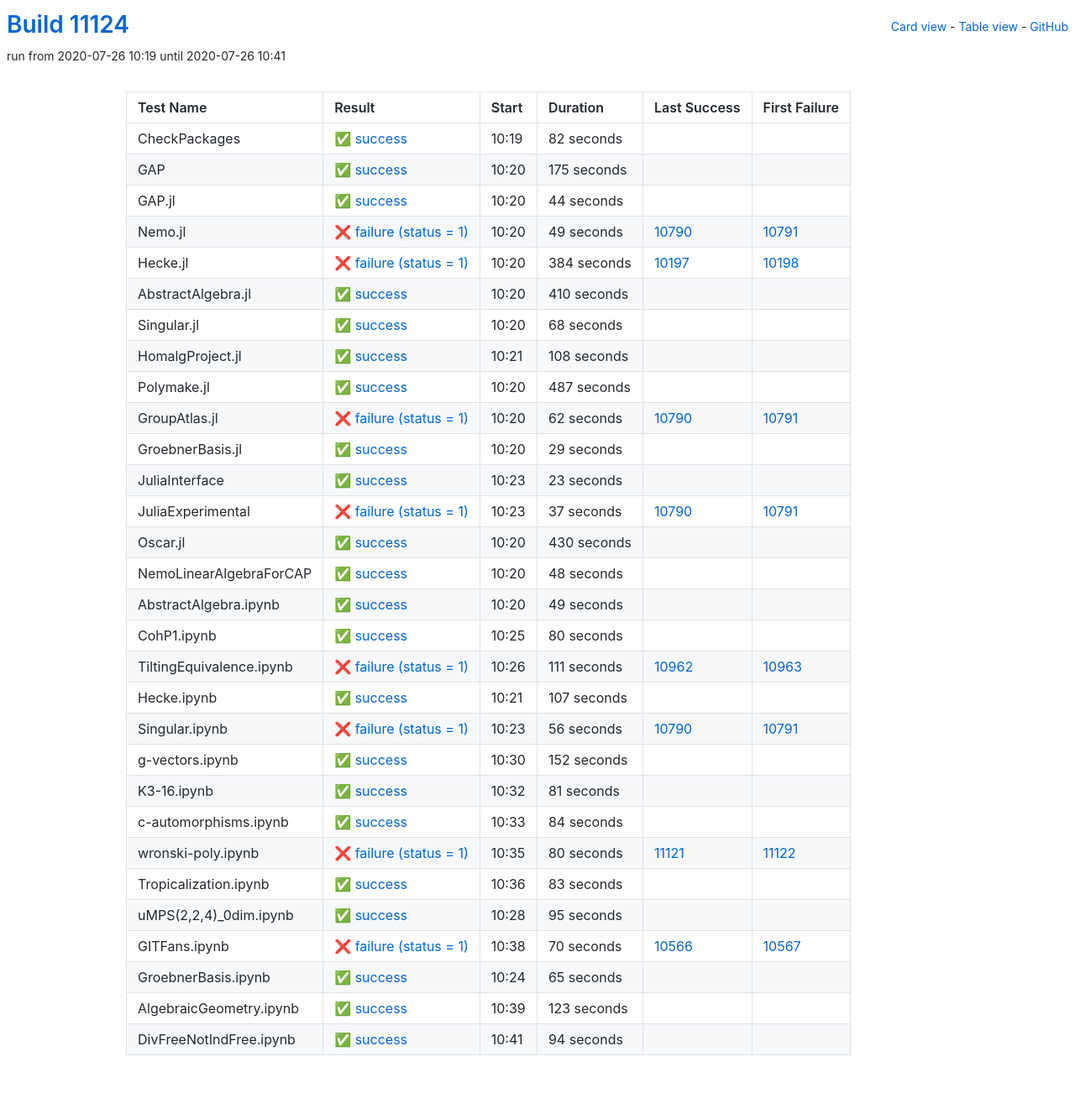
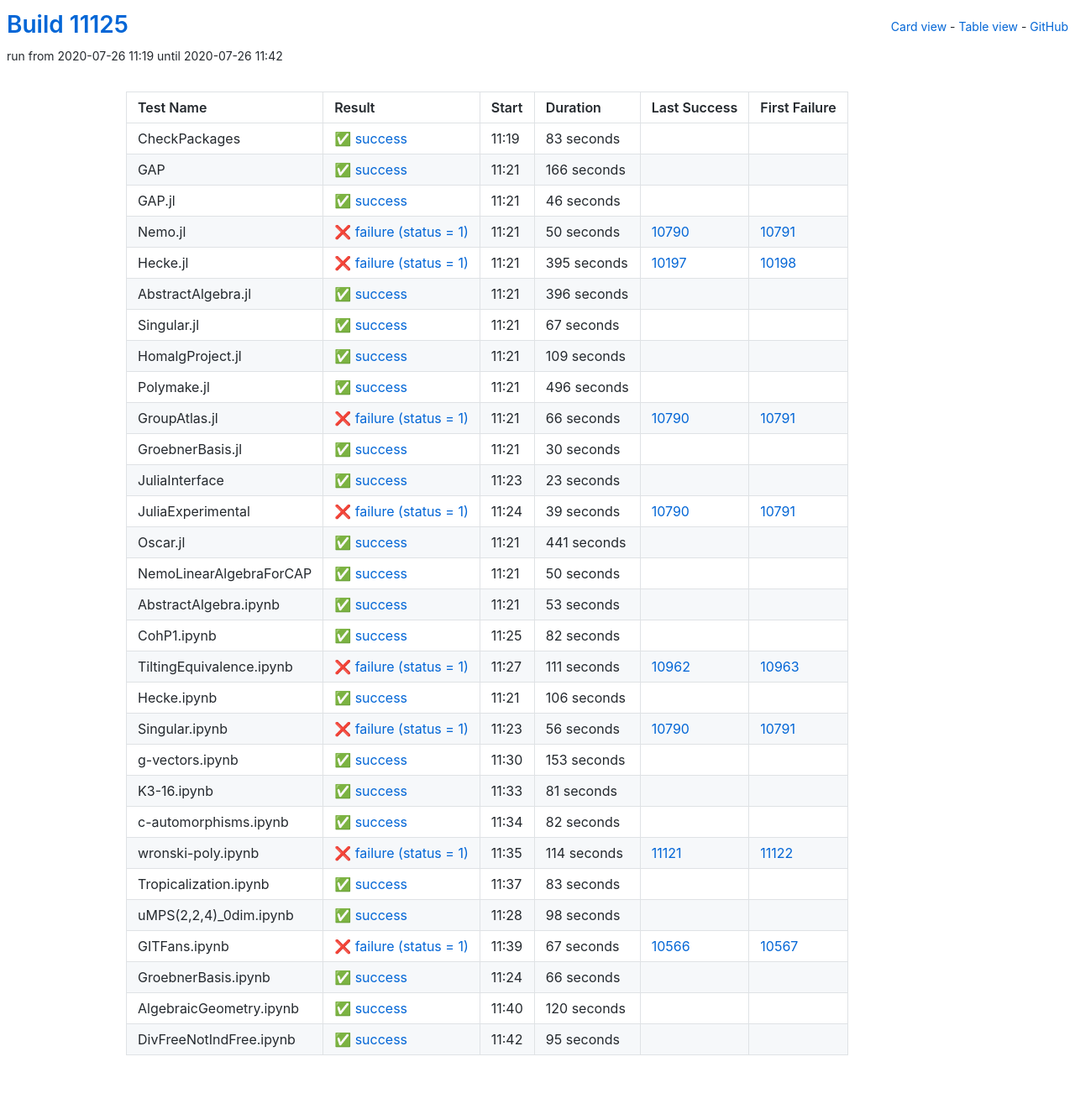
Before and after one commit to oscar-system/oscar-ci-status, a Jekyll site: the page built from table.html, in a window 1280 px wide. Shown: the whole page at 84% size. Built offline with Jekyll 4.4.1, drawn with Linux system fonts in a browser that asks for light colours.

Commit message:
Build #11125

```diff
--- a/_data/ci.yml
+++ b/_data/ci.yml
@@ -1,6 +1,6 @@
 ---
-build: 11124
-build_url: https://oscarci.mathematik.uni-kl.de/job/oscar/11124/
+build: 11125
+build_url: https://oscarci.mathematik.uni-kl.de/job/oscar/11125/
 job: oscar
 organization: oscar-system
 repo: oscar-ci-status
@@ -8,140 +8,140 @@
 tests:
 - name: CheckPackages
   id: checkpackages
-  log: https://oscarci.mathematik.uni-kl.de/job/oscar/11124/artifact/logs/build-11124/CheckPackages.log
-  start: 2020-07-26 10:19
+  log: https://oscarci.mathematik.uni-kl.de/job/oscar/11125/artifact/logs/build-11125/CheckPackages.log
+  start: 2020-07-26 11:19
   success: true
   exitcode: 0
   status: success
-  duration: 82
+  duration: 83
   last_success: false
   last_success_url:
   first_failure: false
   first_failure_url:
 - name: GAP
   id: gap
-  log: https://oscarci.mathematik.uni-kl.de/job/oscar/11124/artifact/logs/build-11124/GAP.log
-  start: 2020-07-26 10:20
+  log: https://oscarci.mathematik.uni-kl.de/job/oscar/11125/artifact/logs/build-11125/GAP.log
+  start: 2020-07-26 11:21
   success: true
   exitcode: 0
   status: success
-  duration: 175
+  duration: 166
   last_success: false
   last_success_url:
   first_failure: false
   first_failure_url:
 - name: GAP.jl
   id: gap-jl
-  log: https://oscarci.mathematik.uni-kl.de/job/oscar/11124/artifact/logs/build-11124/GAP.jl.log
-  start: 2020-07-26 10:20
+  log: https://oscarci.mathematik.uni-kl.de/job/oscar/11125/artifact/logs/build-11125/GAP.jl.log
+  start: 2020-07-26 11:21
   success: true
   exitcode: 0
   status: success
-  duration: 44
+  duration: 46
   last_success: false
   last_success_url:
   first_failure: false
   first_failure_url:
 - name: Nemo.jl
   id: nemo-jl
-  log: https://oscarci.mathematik.uni-kl.de/job/oscar/11124/artifact/logs/build-11124/Nemo.jl.log
-  start: 2020-07-26 10:20
+  log: https://oscarci.mathematik.uni-kl.de/job/oscar/11125/artifact/logs/build-11125/Nemo.jl.log
+  start: 2020-07-26 11:21
   success: false
   exitcode: 1
   status: failure
-  duration: 49
+  duration: 50
   last_success: 10790
   last_success_url: https://oscarci.mathematik.uni-kl.de/job/oscar/10790/
   first_failure: 10791
   first_failure_url: https://oscarci.mathematik.uni-kl.de/job/oscar/10791/
 - name: Hecke.jl
   id: hecke-jl
-  log: https://oscarci.mathematik.uni-kl.de/job/oscar/11124/artifact/logs/build-11124/Hecke.jl.log
-  start: 2020-07-26 10:20
+  log: https://oscarci.mathematik.uni-kl.de/job/oscar/11125/artifact/logs/build-11125/Hecke.jl.log
+  start: 2020-07-26 11:21
   success: false
   exitcode: 1
   status: failure
-  duration: 384
+  duration: 395
   last_success: 10197
   last_success_url: https://oscarci.mathematik.uni-kl.de/job/oscar/10197/
   first_failure: 10198
   first_failure_url: https://oscarci.mathematik.uni-kl.de/job/oscar/10198/
 - name: AbstractAlgebra.jl
   id: abstractalgebra-jl
-  log: https://oscarci.mathematik.uni-kl.de/job/oscar/11124/artifact/logs/build-11124/AbstractAlgebra.jl.log
-  start: 2020-07-26 10:20
+  log: https://oscarci.mathematik.uni-kl.de/job/oscar/11125/artifact/logs/build-11125/AbstractAlgebra.jl.log
+  start: 2020-07-26 11:21
   success: true
   exitcode: 0
   status: success
-  duration: 410
+  duration: 396
   last_success: false
   last_success_url:
   first_failure: false
   first_failure_url:
 - name: Singular.jl
   id: singular-jl
-  log: https://oscarci.mathematik.uni-kl.de/job/oscar/11124/artifact/logs/build-11124/Singular.jl.log
-  start: 2020-07-26 10:20
+  log: https://oscarci.mathematik.uni-kl.de/job/oscar/11125/artifact/logs/build-11125/Singular.jl.log
+  start: 2020-07-26 11:21
   success: true
   exitcode: 0
   status: success
-  duration: 68
+  duration: 67
   last_success: false
   last_success_url:
   first_failure: false
   first_failure_url:
 - name: HomalgProject.jl
   id: homalgproject-jl
-  log: https://oscarci.mathematik.uni-kl.de/job/oscar/11124/artifact/logs/build-11124/HomalgProject.jl.log
-  start: 2020-07-26 10:21
+  log: https://oscarci.mathematik.uni-kl.de/job/oscar/11125/artifact/logs/build-11125/HomalgProject.jl.log
+  start: 2020-07-26 11:21
   success: true
   exitcode: 0
   status: success
-  duration: 108
+  duration: 109
   last_success: false
   last_success_url:
   first_failure: false
   first_failure_url:
 - name: Polymake.jl
   id: polymake-jl
-  log: https://oscarci.mathematik.uni-kl.de/job/oscar/11124/artifact/logs/build-11124/Polymake.jl.log
-  start: 2020-07-26 10:20
+  log: https://oscarci.mathematik.uni-kl.de/job/oscar/11125/artifact/logs/build-11125/Polymake.jl.log
+  start: 2020-07-26 11:21
   success: true
   exitcode: 0
   status: success
-  duration: 487
+  duration: 496
   last_success: false
   last_success_url:
   first_failure: false
   first_failure_url:
 - name: GroupAtlas.jl
   id: groupatlas-jl
-  log: https://oscarci.mathematik.uni-kl.de/job/oscar/11124/artifact/logs/build-11124/GroupAtlas.jl.log
-  start: 2020-07-26 10:20
+  log: https://oscarci.mathematik.uni-kl.de/job/oscar/11125/artifact/logs/build-11125/GroupAtlas.jl.log
+  start: 2020-07-26 11:21
   success: false
   exitcode: 1
   status: failure
-  duration: 62
+  duration: 66
   last_success: 10790
   last_success_url: https://oscarci.mathematik.uni-kl.de/job/oscar/10790/
   first_failure: 10791
   first_failure_url: https://oscarci.mathematik.uni-kl.de/job/oscar/10791/
 - name: GroebnerBasis.jl
   id: groebnerbasis-jl
-  log: https://oscarci.mathematik.uni-kl.de/job/oscar/11124/artifact/logs/build-11124/GroebnerBasis.jl.log
-  start: 2020-07-26 10:20
+  log: https://oscarci.mathematik.uni-kl.de/job/oscar/11125/artifact/logs/build-11125/GroebnerBasis.jl.log
+  start: 2020-07-26 11:21
   success: true
   exitcode: 0
   status: success
-  duration: 29
+  duration: 30
   last_success: false
   last_success_url:
   first_failure: false
   first_failure_url:
 - name: JuliaInterface
   id: juliainterface
-  log: https://oscarci.mathematik.uni-kl.de/job/oscar/11124/artifact/logs/build-11124/JuliaInterface.log
-  start: 2020-07-26 10:23
+  log: https://oscarci.mathematik.uni-kl.de/job/oscar/11125/artifact/logs/build-11125/JuliaInterface.log
+  start: 2020-07-26 11:23
   success: true
   exitcode: 0
   status: success
@@ -152,68 +152,68 @@
   first_failure_url:
 - name: JuliaExperimental
   id: juliaexperimental
-  log: https://oscarci.mathematik.uni-kl.de/job/oscar/11124/artifact/logs/build-11124/JuliaExperimental.log
-  start: 2020-07-26 10:23
+  log: https://oscarci.mathematik.uni-kl.de/job/oscar/11125/artifact/logs/build-11125/JuliaExperimental.log
+  start: 2020-07-26 11:24
   success: false
   exitcode: 1
   status: failure
-  duration: 37
+  duration: 39
   last_success: 10790
   last_success_url: https://oscarci.mathematik.uni-kl.de/job/oscar/10790/
   first_failure: 10791
   first_failure_url: https://oscarci.mathematik.uni-kl.de/job/oscar/10791/
 - name: Oscar.jl
   id: oscar-jl
-  log: https://oscarci.mathematik.uni-kl.de/job/oscar/11124/artifact/logs/build-11124/Oscar.jl.log
-  start: 2020-07-26 10:20
+  log: https://oscarci.mathematik.uni-kl.de/job/oscar/11125/artifact/logs/build-11125/Oscar.jl.log
+  start: 2020-07-26 11:21
   success: true
   exitcode: 0
   status: success
-  duration: 430
+  duration: 441
   last_success: false
   last_success_url:
   first_failure: false
   first_failure_url:
 - name: NemoLinearAlgebraForCAP
   id: nemolinearalgebraforcap
-  log: https://oscarci.mathematik.uni-kl.de/job/oscar/11124/artifact/logs/build-11124/NemoLinearAlgebraForCAP.log
-  start: 2020-07-26 10:20
+  log: https://oscarci.mathematik.uni-kl.de/job/oscar/11125/artifact/logs/build-11125/NemoLinearAlgebraForCAP.log
+  start: 2020-07-26 11:21
   success: true
   exitcode: 0
   status: success
-  duration: 48
+  duration: 50
   last_success: false
   last_success_url:
   first_failure: false
   first_failure_url:
 - name: AbstractAlgebra.ipynb
   id: abstractalgebra-ipynb
-  log: https://oscarci.mathematik.uni-kl.de/job/oscar/11124/artifact/logs/build-11124/AbstractAlgebra.ipynb.log
-  start: 2020-07-26 10:20
+  log: https://oscarci.mathematik.uni-kl.de/job/oscar/11125/artifact/logs/build-11125/AbstractAlgebra.ipynb.log
+  start: 2020-07-26 11:21
   success: true
   exitcode: 0
   status: success
-  duration: 49
+  duration: 53
   last_success: false
   last_success_url:
   first_failure: false
   first_failure_url:
 - name: CohP1.ipynb
   id: cohp1-ipynb
-  log: https://oscarci.mathematik.uni-kl.de/job/oscar/11124/artifact/logs/build-11124/CohP1.ipynb.log
-  start: 2020-07-26 10:25
+  log: https://oscarci.mathematik.uni-kl.de/job/oscar/11125/artifact/logs/build-11125/CohP1.ipynb.log
+  start: 2020-07-26 11:25
   success: true
   exitcode: 0
   status: success
-  duration: 80
+  duration: 82
   last_success: false
   last_success_url:
   first_failure: false
   first_failure_url:
 - name: TiltingEquivalence.ipynb
   id: tiltingequivalence-ipynb
-  log: https://oscarci.mathematik.uni-kl.de/job/oscar/11124/artifact/logs/build-11124/TiltingEquivalence.ipynb.log
-  start: 2020-07-26 10:26
+  log: https://oscarci.mathematik.uni-kl.de/job/oscar/11125/artifact/logs/build-11125/TiltingEquivalence.ipynb.log
+  start: 2020-07-26 11:27
   success: false
   exitcode: 1
   status: failure
@@ -224,20 +224,20 @@
   first_failure_url: https://oscarci.mathematik.uni-kl.de/job/oscar/10963/
 - name: Hecke.ipynb
   id: hecke-ipynb
-  log: https://oscarci.mathematik.uni-kl.de/job/oscar/11124/artifact/logs/build-11124/Hecke.ipynb.log
-  start: 2020-07-26 10:21
+  log: https://oscarci.mathematik.uni-kl.de/job/oscar/11125/artifact/logs/build-11125/Hecke.ipynb.log
+  start: 2020-07-26 11:21
   success: true
   exitcode: 0
   status: success
-  duration: 107
+  duration: 106
   last_success: false
   last_success_url:
   first_failure: false
   first_failure_url:
 - name: Singular.ipynb
   id: singular-ipynb
-  log: https://oscarci.mathematik.uni-kl.de/job/oscar/11124/artifact/logs/build-11124/Singular.ipynb.log
-  start: 2020-07-26 10:23
+  log: https://oscarci.mathematik.uni-kl.de/job/oscar/11125/artifact/logs/build-11125/Singular.ipynb.log
+  start: 2020-07-26 11:23
   success: false
   exitcode: 1
   status: failure
@@ -248,20 +248,20 @@
   first_failure_url: https://oscarci.mathematik.uni-kl.de/job/oscar/10791/
 - name: g-vectors.ipynb
   id: g-vectors-ipynb
-  log: https://oscarci.mathematik.uni-kl.de/job/oscar/11124/artifact/logs/build-11124/g-vectors.ipynb.log
-  start: 2020-07-26 10:30
+  log: https://oscarci.mathematik.uni-kl.de/job/oscar/11125/artifact/logs/build-11125/g-vectors.ipynb.log
+  start: 2020-07-26 11:30
   success: true
   exitcode: 0
   status: success
-  duration: 152
+  duration: 153
   last_success: false
   last_success_url:
   first_failure: false
   first_failure_url:
 - name: K3-16.ipynb
   id: k3-16-ipynb
-  log: https://oscarci.mathematik.uni-kl.de/job/oscar/11124/artifact/logs/build-11124/K3-16.ipynb.log
-  start: 2020-07-26 10:32
+  log: https://oscarci.mathematik.uni-kl.de/job/oscar/11125/artifact/logs/build-11125/K3-16.ipynb.log
+  start: 2020-07-26 11:33
   success: true
   exitcode: 0
   status: success
@@ -272,32 +272,32 @@
   first_failure_url:
 - name: c-automorphisms.ipynb
   id: c-automorphisms-ipynb
-  log: https://oscarci.mathematik.uni-kl.de/job/oscar/11124/artifact/logs/build-11124/c-automorphisms.ipynb.log
-  start: 2020-07-26 10:33
+  log: https://oscarci.mathematik.uni-kl.de/job/oscar/11125/artifact/logs/build-11125/c-automorphisms.ipynb.log
+  start: 2020-07-26 11:34
   success: true
   exitcode: 0
   status: success
-  duration: 84
+  duration: 82
   last_success: false
   last_success_url:
   first_failure: false
   first_failure_url:
 - name: wronski-poly.ipynb
   id: wronski-poly-ipynb
-  log: https://oscarci.mathematik.uni-kl.de/job/oscar/11124/artifact/logs/build-11124/wronski-poly.ipynb.log
-  start: 2020-07-26 10:35
+  log: https://oscarci.mathematik.uni-kl.de/job/oscar/11125/artifact/logs/build-11125/wronski-poly.ipynb.log
+  start: 2020-07-26 11:35
   success: false
   exitcode: 1
   status: failure
-  duration: 80
+  duration: 114
   last_success: 11121
   last_success_url: https://oscarci.mathematik.uni-kl.de/job/oscar/11121/
   first_failure: 11122
   first_failure_url: https://oscarci.mathematik.uni-kl.de/job/oscar/11122/
 - name: Tropicalization.ipynb
   id: tropicalization-ipynb
-  log: https://oscarci.mathematik.uni-kl.de/job/oscar/11124/artifact/logs/build-11124/Tropicalization.ipynb.log
-  start: 2020-07-26 10:36
+  log: https://oscarci.mathematik.uni-kl.de/job/oscar/11125/artifact/logs/build-11125/Tropicalization.ipynb.log
+  start: 2020-07-26 11:37
   success: true
   exitcode: 0
   status: success
@@ -308,8 +308,56 @@
   first_failure_url:
 - name: uMPS(2,2,4)_0dim.ipynb
   id: umps-2-2-4-0dim-ipynb
-  log: https://oscarci.mathematik.uni-kl.de/job/oscar/11124/artifact/logs/build-11124/uMPS-2-2-4-_0dim.ipynb.log
-  start: 2020-07-26 10:28
+  log: https://oscarci.mathematik.uni-kl.de/job/oscar/11125/artifact/logs/build-11125/uMPS-2-2-4-_0dim.ipynb.log
+  start: 2020-07-26 11:28
+  success: true
+  exitcode: 0
+  status: success
+  duration: 98
+  last_success: false
+  last_success_url:
+  first_failure: false
+  first_failure_url:
+- name: GITFans.ipynb
+  id: gitfans-ipynb
+  log: https://oscarci.mathematik.uni-kl.de/job/oscar/11125/artifact/logs/build-11125/GITFans.ipynb.log
+  start: 2020-07-26 11:39
+  success: false
+  exitcode: 1
+  status: failure
+  duration: 67
+  last_success: 10566
+  last_success_url: https://oscarci.mathematik.uni-kl.de/job/oscar/10566/
+  first_failure: 10567
+  first_failure_url: https://oscarci.mathematik.uni-kl.de/job/oscar/10567/
+- name: GroebnerBasis.ipynb
+  id: groebnerbasis-ipynb
+  log: https://oscarci.mathematik.uni-kl.de/job/oscar/11125/artifact/logs/build-11125/GroebnerBasis.ipynb.log
+  start: 2020-07-26 11:24
+  success: true
+  exitcode: 0
+  status: success
+  duration: 66
+  last_success: false
+  last_success_url:
+  first_failure: false
+  first_failure_url:
+- name: AlgebraicGeometry.ipynb
+  id: algebraicgeometry-ipynb
+  log: https://oscarci.mathematik.uni-kl.de/job/oscar/11125/artifact/logs/build-11125/AlgebraicGeometry.ipynb.log
+  start: 2020-07-26 11:40
+  success: true
+  exitcode: 0
+  status: success
+  duration: 120
+  last_success: false
+  last_success_url:
+  first_failure: false
+  first_failure_url:
+- name: DivFreeNotIndFree.ipynb
+  id: divfreenotindfree-ipynb
+  log: https://oscarci.mathematik.uni-kl.de/job/oscar/11125/artifact/logs/build-11125/DivFreeNotIndFree.ipynb.log
+  start: 2020-07-26 11:42
   success: true
   exitcode: 0
   status: success
@@ -318,51 +366,3 @@
   last_success_url:
   first_failure: false
   first_failure_url:
-- name: GITFans.ipynb
-  id: gitfans-ipynb
-  log: https://oscarci.mathematik.uni-kl.de/job/oscar/11124/artifact/logs/build-11124/GITFans.ipynb.log
-  start: 2020-07-26 10:38
-  success: false
-  exitcode: 1
-  status: failure
-  duration: 70
-  last_success: 10566
-  last_success_url: https://oscarci.mathematik.uni-kl.de/job/oscar/10566/
-  first_failure: 10567
-  first_failure_url: https://oscarci.mathematik.uni-kl.de/job/oscar/10567/
-- name: GroebnerBasis.ipynb
-  id: groebnerbasis-ipynb
-  log: https://oscarci.mathematik.uni-kl.de/job/oscar/11124/artifact/logs/build-11124/GroebnerBasis.ipynb.log
-  start: 2020-07-26 10:24
-  success: true
-  exitcode: 0
-  status: success
-  duration: 65
-  last_success: false
-  last_success_url:
-  first_failure: false
-  first_failure_url:
-- name: AlgebraicGeometry.ipynb
-  id: algebraicgeometry-ipynb
-  log: https://oscarci.mathematik.uni-kl.de/job/oscar/11124/artifact/logs/build-11124/AlgebraicGeometry.ipynb.log
-  start: 2020-07-26 10:39
-  success: true
-  exitcode: 0
-  status: success
-  duration: 123
-  last_success: false
-  last_success_url:
-  first_failure: false
-  first_failure_url:
-- name: DivFreeNotIndFree.ipynb
-  id: divfreenotindfree-ipynb
-  log: https://oscarci.mathematik.uni-kl.de/job/oscar/11124/artifact/logs/build-11124/DivFreeNotIndFree.ipynb.log
-  start: 2020-07-26 10:41
-  success: true
-  exitcode: 0
-  status: success
-  duration: 94
-  last_success: false
-  last_success_url:
-  first_failure: false
-  first_failure_url:
```
Also changed, not shown: README.md.
